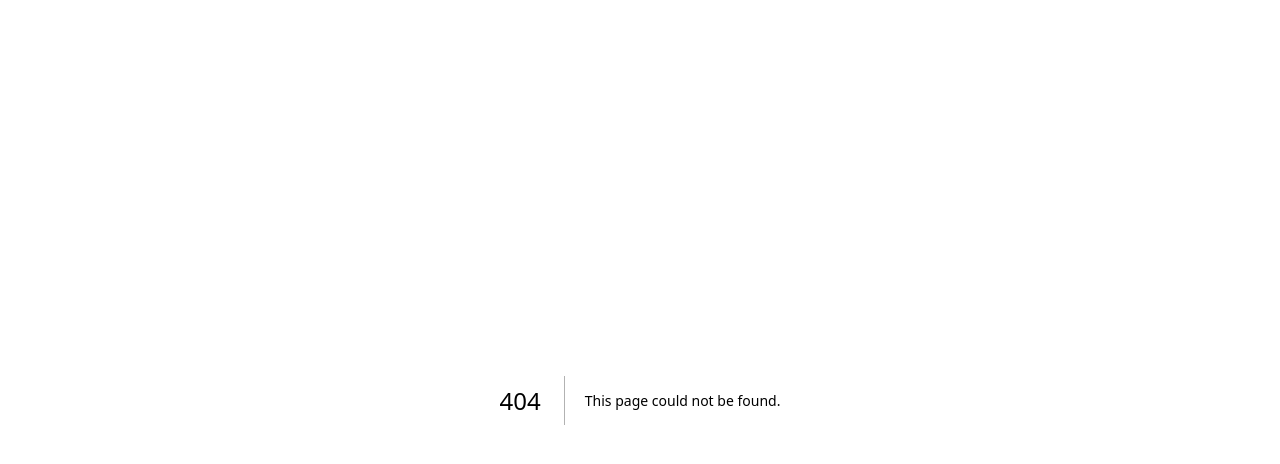
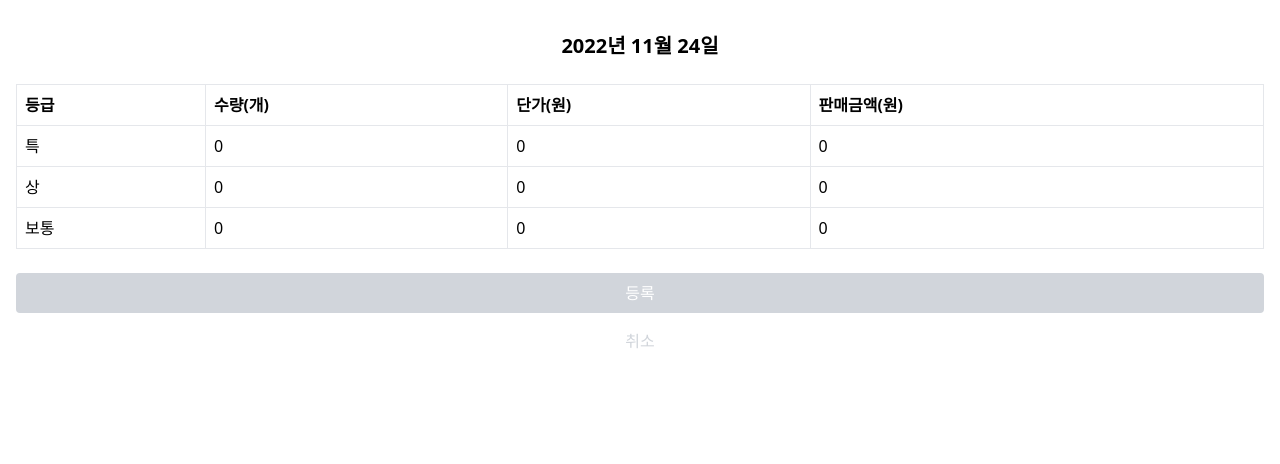
Before and after one commit to SeonghyeonMoon/strawberry-moon, a Next.js app: page /form/20221124 in a window 1280 px wide. Before the commit this address had no page. Shown: the top 464 px of the page. Built offline with nearby package versions, Linux system fonts and the light colour scheme.

Commit message:
✨Feature: 수량,가격 입력 폼 페이지

```diff
--- /dev/null
+++ b/pages/form/[date].tsx
@@ -0,0 +1,95 @@
+import { ChangeEvent, useState } from 'react';
+import Link from 'next/link';
+import { useRouter } from 'next/router';
+
+type Grade = 'special' | 'good' | 'normal';
+type GradeData = { label: string; price: string; count: string };
+
+const Date = () => {
+  const router = useRouter();
+  const [formData, setFormData] = useState<Record<Grade, GradeData>>({
+    special: { label: '특', price: '0', count: '0' },
+    good: { label: '상', price: '0', count: '0' },
+    normal: { label: '보통', price: '0', count: '0' },
+  });
+
+  const handleChange = (grade: Grade) => (e: ChangeEvent<HTMLInputElement>) => {
+    const { name, value } = e.target;
+    const onlyNumber = value.replace(/[^0-9]/g, '');
+    const removedCommaValue = Number(onlyNumber.replaceAll(',', ''));
+
+    if (removedCommaValue > 9999) {
+      return;
+    }
+
+    setFormData({
+      ...formData,
+      [grade]: {
+        ...formData[grade],
+        [name]: removedCommaValue.toLocaleString(),
+      },
+    });
+  };
+
+  return (
+    <form className='flex w-full flex-col gap-2 py-8 px-4'>
+      <h1 className='mb-4 gap-2 text-center text-xl font-bold'>
+        {router.query.date?.slice(0, 4)}년 {router.query.date?.slice(4, 6)}월{' '}
+        {router.query.date?.slice(6, 8)}일
+      </h1>
+      <table className='mb-4'>
+        <thead>
+          <tr className='p-2 text-left'>
+            <th className='border p-2'>등급</th>
+            <th className='border p-2'>수량(개)</th>
+            <th className='border p-2'>단가(원)</th>
+            <th className='border p-2'>판매금액(원)</th>
+          </tr>
+        </thead>
+        <tbody>
+          {Object.entries(formData).map(([grade, { label, price, count }]) => (
+            <tr key={grade} className='border text-left'>
+              <td className='w-10 border p-2'>{label}</td>
+              <td className='w-16 border p-2'>
+                <input
+                  type='text'
+                  className='w-full focus:border-black focus:outline-none'
+                  name='count'
+                  autoComplete='off'
+                  value={count}
+                  onChange={handleChange(grade as Grade)}
+                />
+              </td>
+              <td className='w-16 border p-2'>
+                <input
+                  type='text'
+                  className='w-full focus:border-black focus:outline-none'
+                  name='price'
+                  autoComplete='off'
+                  value={price}
+                  onChange={handleChange(grade as Grade)}
+                />
+              </td>
+              <td className='w-24 border p-2'>
+                <span>
+                  {(
+                    Number(count.replaceAll(',', '')) *
+                    Number(price.replaceAll(',', ''))
+                  ).toLocaleString()}
+                </span>
+              </td>
+            </tr>
+          ))}
+        </tbody>
+      </table>
+      <button type='submit' className='rounded bg-gray-300 p-2 text-white'>
+        등록
+      </button>
+      <button type='button' className='rounded p-2 text-gray-300'>
+        <Link href={'/calendar'}>취소</Link>
+      </button>
+    </form>
+  );
+};
+
+export default Date;
```
